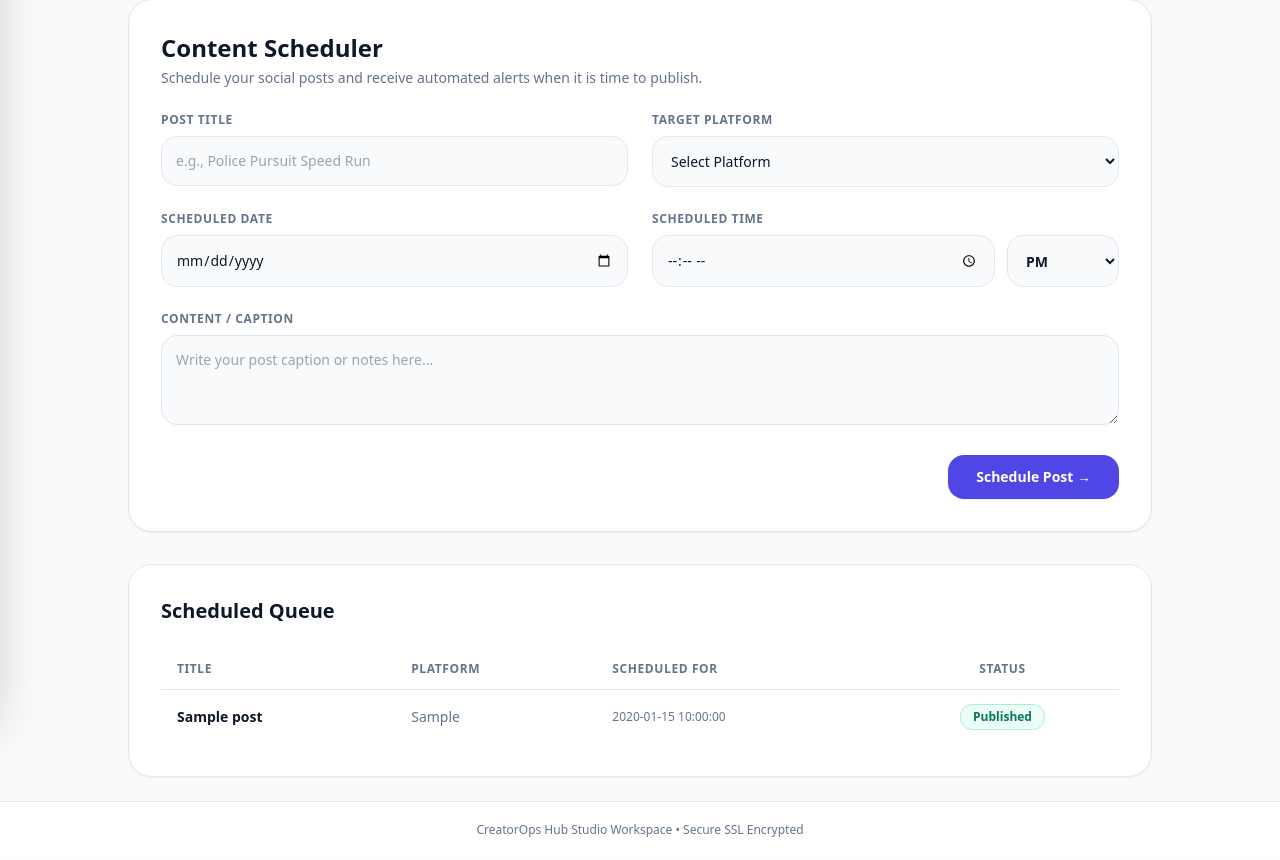
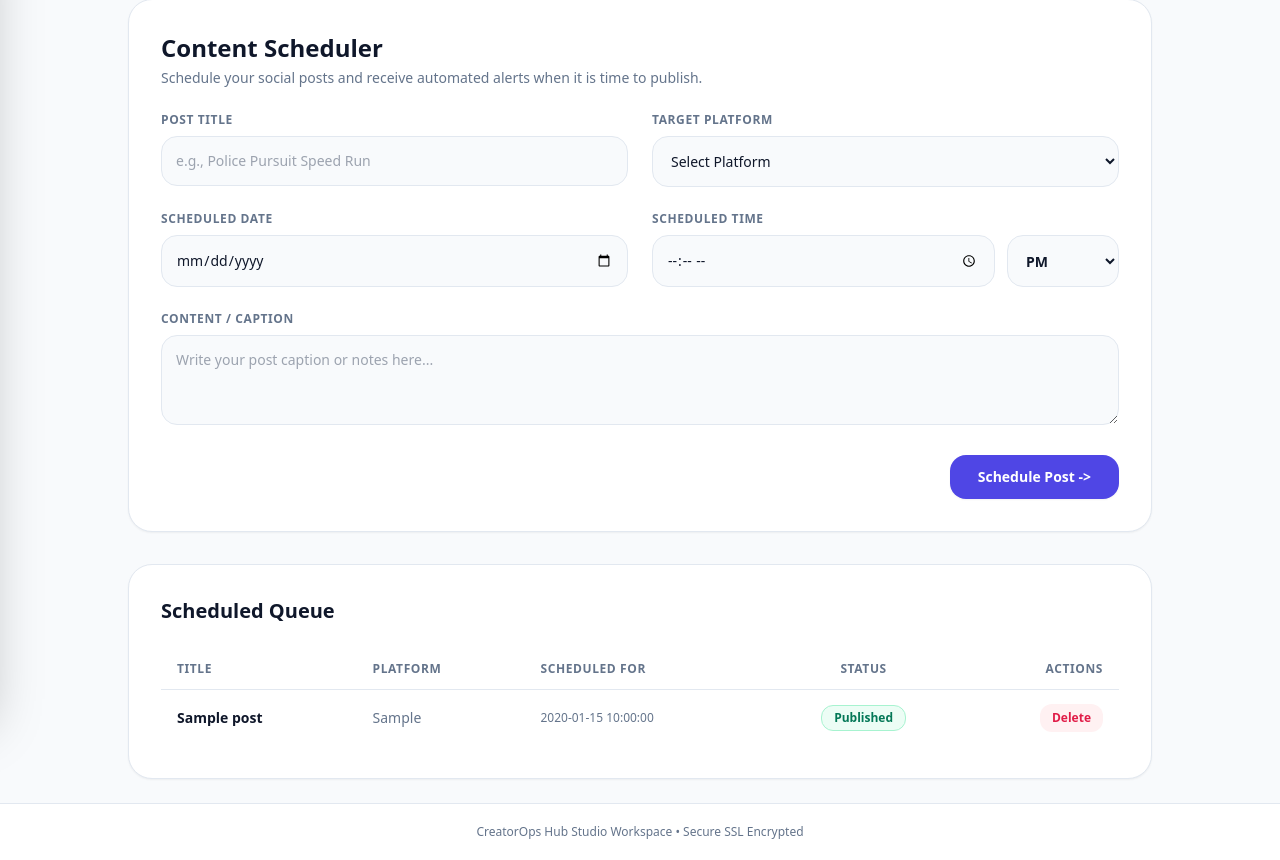
Before and after one commit to m-abrar-2026/creator-ops-hub, a Flask app: page /view/scheduler in a window 1280 px wide. Shown: the part 89-949 px from the top of the page. Before the commit the page ends 926 px from the top, so only its background shows below. Run offline with Flask 3, Linux system fonts and the light colour scheme; the visitor is signed in with stand-in values (Sample User, id 1); tables that the repository leaves empty hold one stand-in row (values such as "Sample post"); grey boxes marked "Sample" are stand-in pictures; some libraries are stand-ins or nearby versions.

Commit message:
Add delete button for scheduled posts

```diff
--- a/server/templates/scheduler.html
+++ b/server/templates/scheduler.html
@@ -97,7 +97,7 @@
           type="submit"
           class="bg-indigo-600 hover:bg-indigo-700 text-white px-7 py-3 rounded-2xl text-sm font-bold shadow-sm transition"
         >
-          Schedule Post →
+          Schedule Post ->
         </button>
       </div>
     </form>
@@ -108,13 +108,14 @@
 
     {% if posts %}
     <div class="w-full overflow-x-auto max-h-80 overflow-y-auto">
-      <table class="w-full text-left border-collapse min-w-[540px]">
+      <table class="w-full text-left border-collapse min-w-[640px]">
         <thead>
           <tr class="border-b border-creator-border-light dark:border-creator-border-dark text-xs font-bold text-creator-muted-light dark:text-creator-muted-dark uppercase tracking-wider">
             <th class="py-3 px-4">Title</th>
             <th class="py-3 px-4">Platform</th>
             <th class="py-3 px-4">Scheduled For</th>
             <th class="py-3 px-4 text-center">Status</th>
+            <th class="py-3 px-4 text-right">Actions</th>
           </tr>
         </thead>
         <tbody class="divide-y divide-creator-border-light dark:divide-creator-border-dark text-sm">
@@ -127,6 +128,16 @@
               <span class="inline-block px-3 py-1 rounded-xl text-xs font-bold {% if post.status == 'published' %}bg-emerald-50 text-emerald-700 dark:bg-emerald-950/60 dark:text-emerald-300 border border-emerald-200 dark:border-emerald-900{% else %}bg-amber-50 text-amber-700 dark:bg-amber-950/60 dark:text-amber-300 border border-amber-200 dark:border-amber-900{% endif %}">
                 {{ post.status | capitalize }}
               </span>
+            </td>
+            <td class="py-3.5 px-4 text-right whitespace-nowrap">
+              <form method="POST" action="{{ url_for('delete_scheduled_post', post_id=post.id) }}" class="inline">
+                <button
+                  type="submit"
+                  class="px-3 py-1.5 rounded-xl text-xs font-bold bg-rose-50 text-rose-600 dark:bg-rose-950/60 dark:text-rose-300 hover:bg-rose-100 dark:hover:bg-rose-950 transition"
+                >
+                  Delete
+                </button>
+              </form>
             </td>
           </tr>
           {% endfor %}
```
